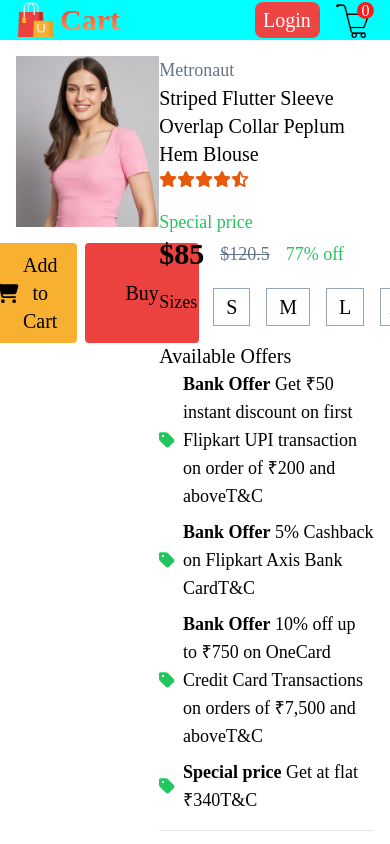
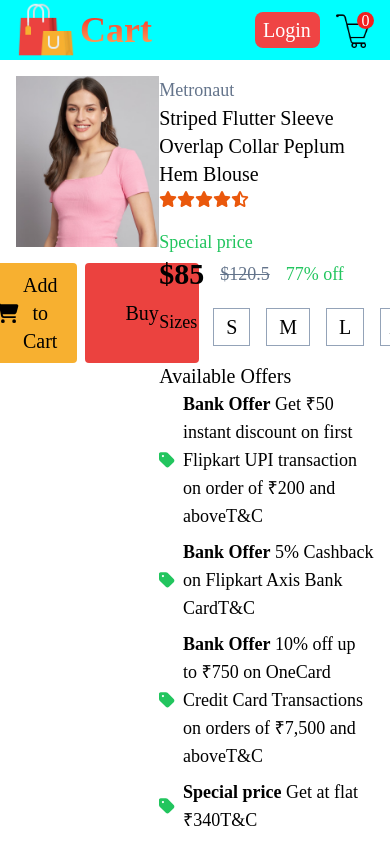
Before and after one commit to Avinashyennam/E-Cart, a React (Vite) app in the folder client/: page /product/1 in a window 390 px wide. Shown: the top 844 px of the page. Built offline with nearby package versions, Linux system fonts and the light colour scheme.

Commit message:
Increased height of navbar, added styles to cart page and changed banner image dimensions in shop category page

```diff
--- a/client/src/components/Navbar/Navbar.css
+++ b/client/src/components/Navbar/Navbar.css
@@ -50,17 +50,18 @@
         background-color: aqua;
     }
     .main .logo img{
-        width: 60px;
-        height: 60px;
+        width: 68px;
+        height: 68px;
     }
     .button-div{
-        width: 60px;
+        width: 65px;
+        /* height: 50px; */
     }
 }
 @media screen and (max-width: 767px){
     .main .logo img{
-        width: 50px;
-        height: 50px;
+        width: 65px;
+        height: 65px;
     }
     .nav{
         display: none;
@@ -68,14 +69,14 @@
 }
 @media screen and (max-width: 600px){
     .main .logo img{
-        width: 40px;
-        height: 40px;
+        width: 60px;
+        height: 60px;
     }
     .button-div{
         width: 65px;
     }
     .logo-text{
-        font-size: 20px;
+        font-size: 30px;
     }
 }
 /* @media screen and (max-width: 600px){
--- a/client/src/components/Navbar/Navbar.jsx
+++ b/client/src/components/Navbar/Navbar.jsx
@@ -12,7 +12,7 @@
             <div className='main flex gap-4 justify-between items-center px-4'>
                 <div className='logo flex gap-1 justify-around items-center'>
                     <Link to='/'><img src='/logo.png' alt='not found' className='w-20 h-20' onClick={()=> setMenu("shop")}/></Link>
-                    <h1 className='logo-text text-4xl font-bold sm:text-3xl'>Cart</h1>
+                    <h1 className='logo-text text-4xl font-bold sm:text-4xl'>Cart</h1>
                 </div>
                 <div className='nav'>
                     <ul className='nav-menu flex gap-12 justify-between'>
--- a/client/src/index.css
+++ b/client/src/index.css
@@ -1,3 +1,6 @@
+/* @import 'tailwind/base';
+@import 'tailwind/components';
+@import 'tailwind/utilities'; */
 @tailwind base;
 @tailwind components;
 @tailwind utilities;
--- a/client/src/pages/Cart.jsx
+++ b/client/src/pages/Cart.jsx
@@ -67,9 +67,9 @@
                         </div>
                         <div className="flex flex-col gap-4">
                             <h1 className="text-xl">Have any promo code? Enter here</h1>
-                            <div className="flex gap-2">
-                                <input type="text" name="promo" id="promo" placeholder="Enter Promo Code" className="border border-black px-2 md:w-1/2"/>
-                                <button className="bg-[#fe3f3b] px-3 py-1 text-xl rounded text-white">Submit</button>
+                            <div className="flex gap-2 lg:flex-col lg:items-center">
+                                <input type="text" name="promo" id="promo" placeholder="Enter Promo Code" className="border border-black px-2 md:w-4/5"/>
+                                <button className="bg-[#fe3f3b] px-3 py-1 text-xl rounded text-white lg:w-2/5">Submit</button>
                             </div>
                         </div>
                     {/* </div> */}
--- a/client/src/pages/LoginSignup.jsx
+++ b/client/src/pages/LoginSignup.jsx
@@ -59,7 +59,7 @@
                 <div className="text-3xl">
                     <h1>Welcome to E-CART</h1>
                 </div>
-                <div className="w-2/5 sm:w-full">
+                <div className="sm: w-4/5 2xl:w-2/5">
 
                     {(login == true)?
                     <div>
--- a/client/src/pages/ShopCategory.jsx
+++ b/client/src/pages/ShopCategory.jsx
@@ -13,14 +13,14 @@
         <>
             <div className="flex justify-center items-center md:px-2" style={{ backgroundColor: `${props.bg}` }}>
                 <div style={props.styles} className="flex items-center justify-center w-1/2">
-                    <h1 className="flex text-6xl font-bold md:text-5xl sm:text-4xl">{props.text}</h1>
+                    <h1 className="flex text-6xl font-bold sm:text-4xl md: text-5xl ">{props.text}</h1>
                 </div>
-                <img src={props.banner} alt="not found"  className="w-[22rem] h-[30rem] md:h-88"/>
+                <img src={props.banner} alt="not found"  className="w-[22rem] h-[30rem] md:h-70 md:w-50 sm:w-45 sm:h-50"/>
             </div>
             <div className="flex flex-col gap-10 items-center p-8">
                 <div className="flex justify-between w-full px-20 text-xl">
                     <h1 className=""><b>Showing 1-12 </b>out of 36 products</h1>
-                    <div className="flex gap-2 items-center border border-slate-700 rounded-full py-1 px-3">
+                    <div className="flex gap-2 items-center border border-slate-700 rounded-full py-1 px-3 md:rounded-lg md:w-2/5">
                         <h1>Sort by</h1>
                         <FontAwesomeIcon icon={faArrowDown}style={{width:"13px", height:"20px"}} />
                     </div>
```
